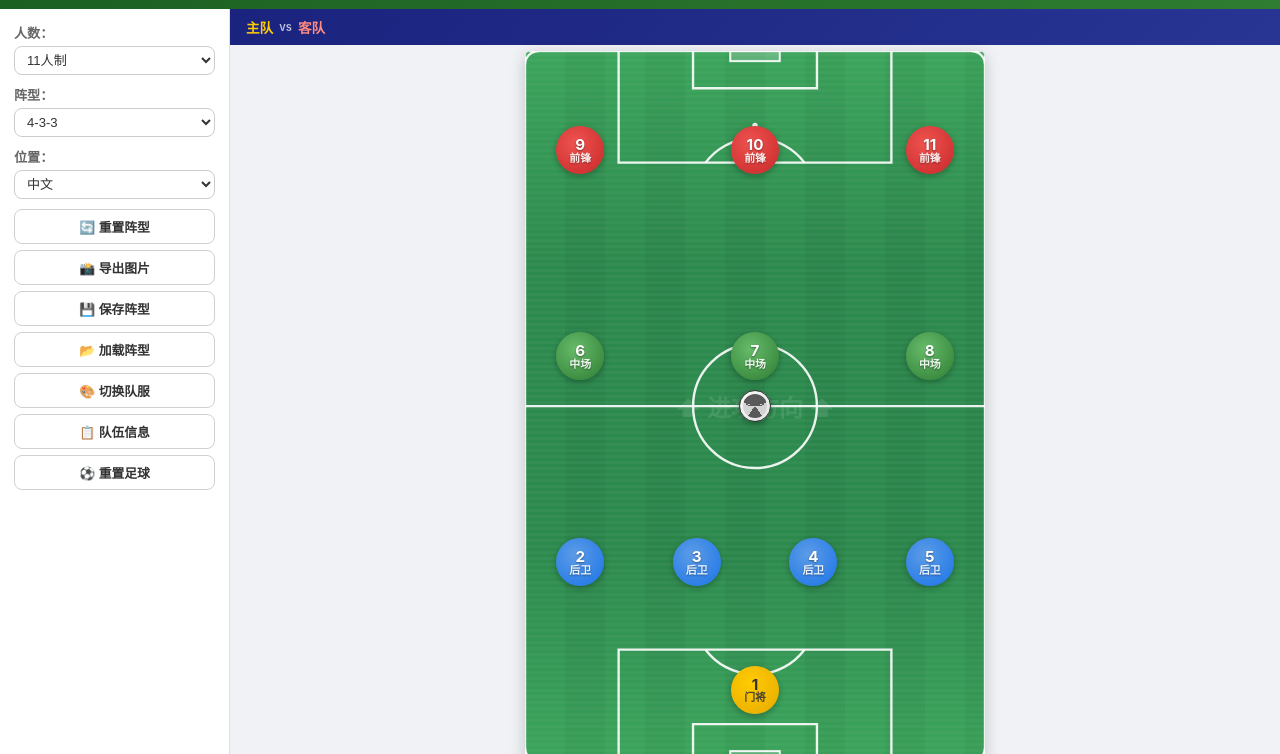
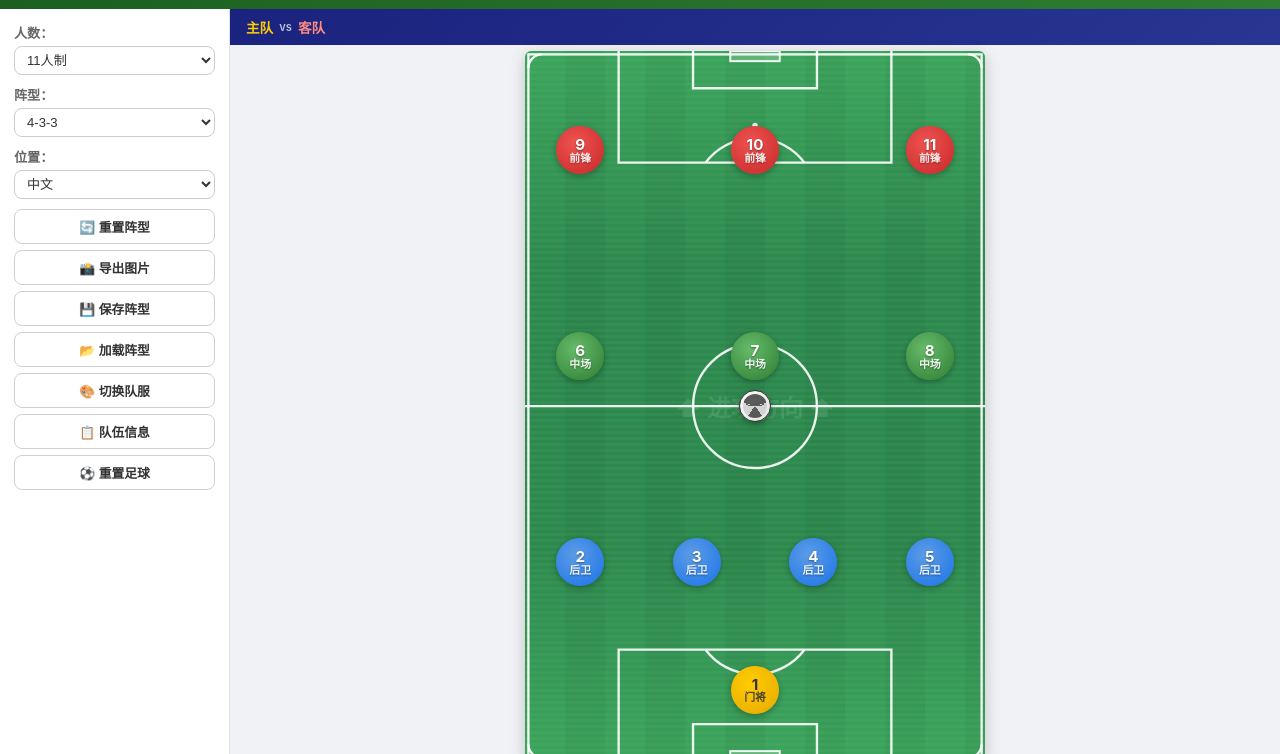
Before and after one commit to ygnehcz/Football-Tactics-Board, a plain HTML site: page index.html in a window 1280 px wide. Shown: the part 46-800 px from the top of the page. Drawn offline with nearby package versions, Linux system fonts and the light colour scheme.

Commit message:
fix: correct corner area arcs

```diff
--- a/index.html
+++ b/index.html
@@ -76,7 +76,7 @@
         <!-- SVG 球场标线层 -->
         <svg class="field-lines" viewBox="0 0 68 105">
           <!-- 外边线 -->
-          <rect x="0" y="0" width="68" height="105" fill="none" stroke="rgba(255,255,255,0.9)" stroke-width="0.35"/>
+          <rect x="0.5" y="0.5" width="67" height="104" fill="none" stroke="rgba(255,255,255,0.9)" stroke-width="0.35"/>
           <!-- 中线 -->
           <line x1="0" y1="52.5" x2="68" y2="52.5" stroke="rgba(255,255,255,0.9)" stroke-width="0.35"/>
           <!-- 中圈 -->
@@ -106,11 +106,11 @@
           <!-- 下方球门 -->
           <rect x="30.34" y="103.5" width="7.32" height="1.5" fill="rgba(255,255,255,0.2)" stroke="rgba(255,255,255,0.9)" stroke-width="0.3"/>
 
-          <!-- 角球弧（r=2，向场内） -->
-          <path d="M 0 2 A 2 2 0 0 1 2 0" fill="none" stroke="rgba(255,255,255,0.9)" stroke-width="0.35"/>
-          <path d="M 66 0 A 2 2 0 0 1 68 2" fill="none" stroke="rgba(255,255,255,0.9)" stroke-width="0.35"/>
-          <path d="M 2 105 A 2 2 0 0 1 0 103" fill="none" stroke="rgba(255,255,255,0.9)" stroke-width="0.35"/>
-          <path d="M 68 103 A 2 2 0 0 1 66 105" fill="none" stroke="rgba(255,255,255,0.9)" stroke-width="0.35"/>
+          <!-- 角球弧（r=2，向场内内缩 0.5 防裁切） -->
+          <path d="M 0.5 2.5 A 2 2 0 0 1 2.5 0.5" fill="none" stroke="rgba(255,255,255,0.9)" stroke-width="0.35"/>
+          <path d="M 65.5 0.5 A 2 2 0 0 1 67.5 2.5" fill="none" stroke="rgba(255,255,255,0.9)" stroke-width="0.35"/>
+          <path d="M 2.5 104.5 A 2 2 0 0 1 0.5 102.5" fill="none" stroke="rgba(255,255,255,0.9)" stroke-width="0.35"/>
+          <path d="M 67.5 102.5 A 2 2 0 0 1 65.5 104.5" fill="none" stroke="rgba(255,255,255,0.9)" stroke-width="0.35"/>
         </svg>
 
         <!-- 球员容器 -->
```
